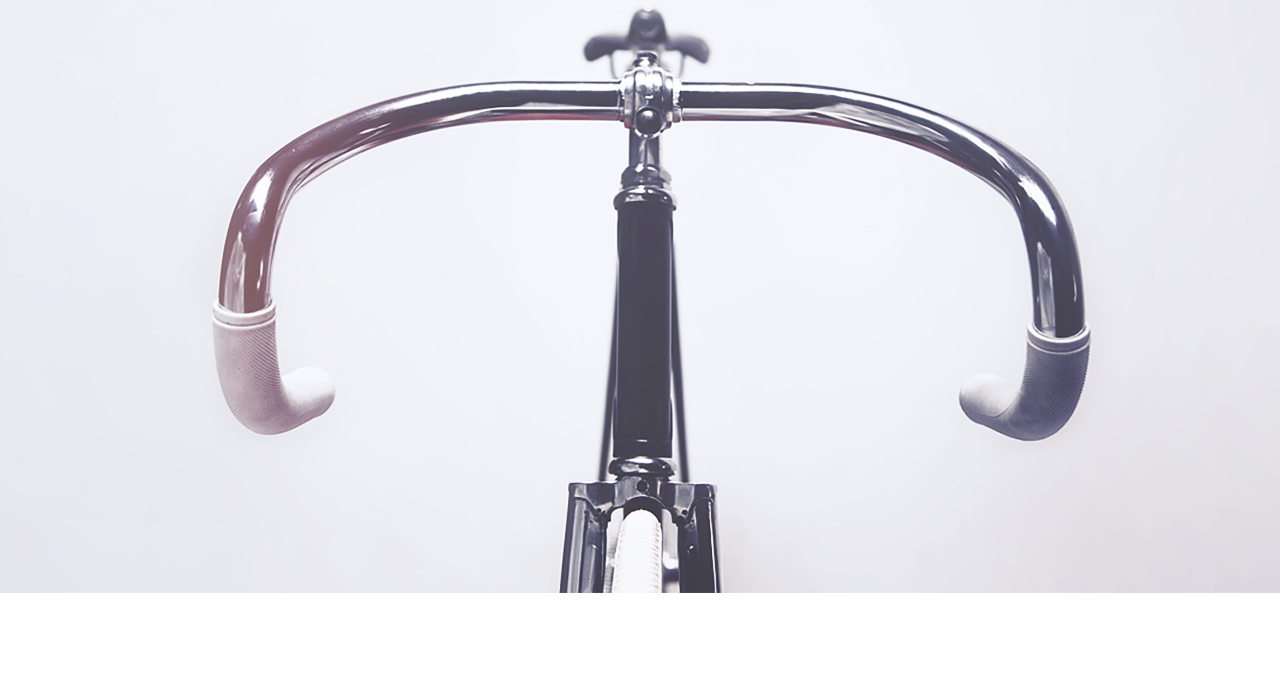
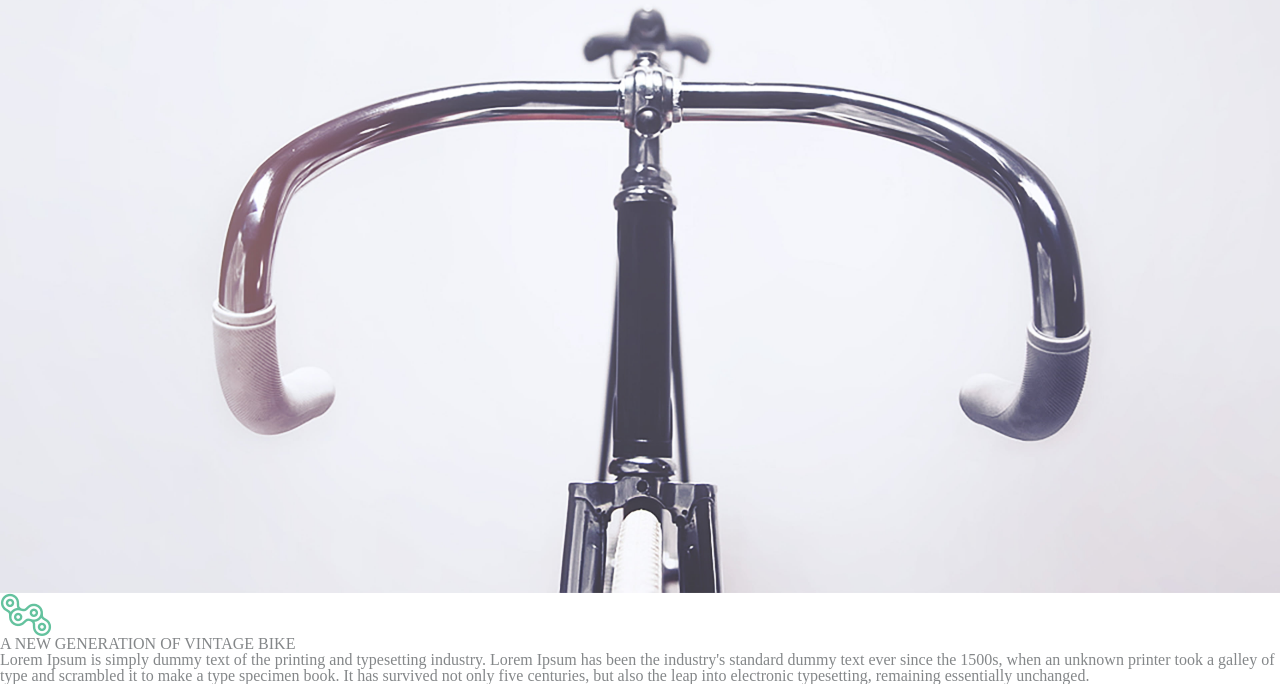
Before and after one commit to Wlad199/Project__20-Bicycle, a website built with webpack: page src/index.html in a window 1280 px wide. Shown: the part 207-891 px from the top of the page. Before the commit the page ends 800 px from the top, so only its background shows below. Built offline with nearby package versions, Linux system fonts and the light colour scheme; files whose address does not match are found by name.

Commit message:
generation

```diff
--- a/src/html/_mainpage.htm
+++ b/src/html/_mainpage.htm
@@ -1,7 +1,16 @@
 <main class="page">
 	<div class="main-screen">
 		<div class="main-screen__bg">
-			<img src="@img/main-screen/laye01.jpg" alt="">
+			<img src="@img/main-screen/laye01.jpg" alt="bike">
 		</div>
 	</div>
+	<section class="new-generation">
+		<div class="new-generation__text-block block-text">
+			<div class="block-text__image">
+				<img src="@img/generation/icon/icon01.png" alt="icon">
+			</div>
+			<h1 class="block-text__title">A NEW GENERATION OF VINTAGE BIKE</h1>
+			<div class="block-text__text">Lorem Ipsum is simply dummy text of the printing and typesetting industry. Lorem Ipsum has been the industry's standard dummy text ever since the 1500s, when an unknown printer took a galley of type and scrambled it to make a type specimen book. It has survived not only five centuries, but also the leap into electronic typesetting, remaining essentially unchanged. </div>
+		</div>
+	</section>
 </main>
```
